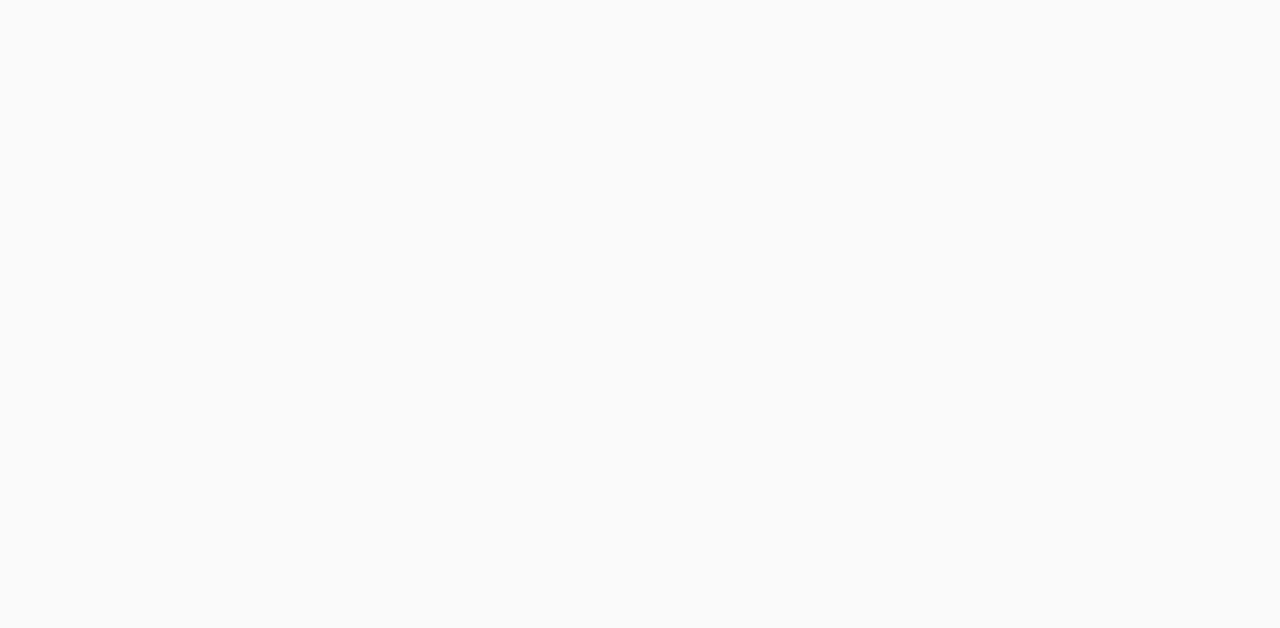
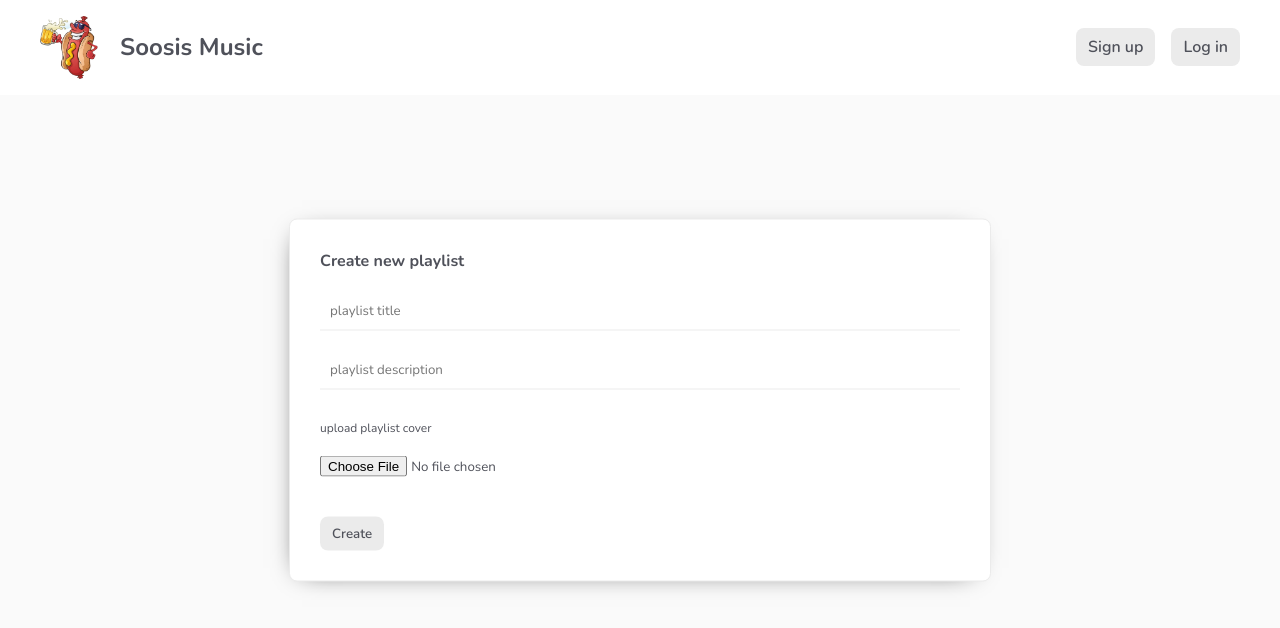
Before and after one commit to mohsenrs/soosis-ninja, a Vue app: page /playlist/create in a window 1280 px wide. Before the commit this address had no page. Shown: the top 628 px of the page. Built offline with nearby package versions, Linux system fonts and the light colour scheme; no server answers.

Commit message:
create playlist

```diff
--- a/src/App.vue
+++ b/src/App.vue
@@ -1,8 +1,17 @@
 <template>
+  <Navbar />
   <div class="content">
     <router-view />
   </div>
 </template>
+
+<script>
+import Navbar from './components/Navbar'
+
+export default {
+  components: { Navbar },
+}
+</script>
 
 <style>
 .content {
--- a/src/assets/main.css
+++ b/src/assets/main.css
@@ -53,7 +53,6 @@
   left: 50%;
   transform: translate(-50%, -50%);
   width: 50%;
-  margin: 0 auto;
   padding: 30px;
   border-radius: 8px;
   box-shadow: -4px 3px 26px -17px rgba(0,0,0,0.95);
--- /dev/null
+++ b/src/components/Navbar.vue
@@ -0,0 +1,77 @@
+<template>
+  <div class="navbar">
+    <nav>
+      <img src="../assets/soosis-music.png" alt="soosis music" />
+      <h1><router-link :to="{ name: 'Home' }">Soosis Music</router-link></h1>
+      <div class="links">
+        <div v-if="user">
+          <button @click="handleClick">Logout</button>
+        </div>
+        <div v-else>
+          <router-link class="btn" :to="{ name: 'Signup' }">Sign up</router-link>
+          <router-link class="btn" :to="{ name: 'Login' }">Log in</router-link>
+        </div>
+      </div>
+    </nav>
+  </div>
+</template>
+
+<script>
+import useLogout from '../composables/useLogout'
+import getUser from '../composables/getUser'
+import { useRouter } from 'vue-router'
+export default {
+  setup() {
+    const { logout } = useLogout()
+    const { user } = getUser()
+    const router = useRouter()
+
+    const handleClick = async () => {
+      await logout()
+      console.log('user logged out')
+      router.push({ name: 'Login' })
+    }
+
+    return { handleClick, user }
+  },
+}
+</script>
+
+<style scoped>
+.navbar {
+  padding: 16px 10px;
+  margin-bottom: 60px;
+  background-color: white;
+}
+nav {
+  display: block;
+  text-align: center;
+  margin: 0 auto;
+  max-width: 1200px;
+}
+h1 {
+  margin: 10px 0;
+}
+nav .links {
+  margin-left: auto;
+}
+nav .links a,
+button {
+  margin-left: 16px;
+  font-size: 16px;
+}
+nav img {
+  width: 60px;
+  height: auto;
+}
+
+@media screen and (min-width: 525px) {
+  nav {
+    display: flex;
+    align-items: center;
+  }
+  h1 {
+    margin-left: 20px;
+  }
+}
+</style>
--- a/src/router/index.js
+++ b/src/router/index.js
@@ -2,28 +2,34 @@
 import Home from '../views/Home.vue'
 import Login from '../views/auth/Login.vue'
 import Signup from '../views/auth/Signup.vue'
+import CreatePlaylist from '../views/playlists/CreatePlaylist.vue'
 
 const routes = [
   {
     path: '/',
     name: 'Home',
-    component: Home
+    component: Home,
   },
   {
     path: '/login',
     name: 'Login',
-    component: Login
+    component: Login,
   },
   {
     path: '/signup',
     name: 'Signup',
-    component: Signup
+    component: Signup,
+  },
+  {
+    path: '/playlist/create',
+    name: 'CreatePlaylist',
+    component: CreatePlaylist,
   },
 ]
 
 const router = createRouter({
   history: createWebHistory(process.env.BASE_URL),
-  routes
+  routes,
 })
 
 export default router
--- /dev/null
+++ b/src/views/playlists/CreatePlaylist.vue
@@ -0,0 +1,37 @@
+<template>
+  <form>
+    <h4>Create new playlist</h4>
+    <input type="text" placeholder="playlist title" v-model="title">
+    <input type="text" placeholder="playlist description" v-model="description">
+    <label>upload playlist cover</label>
+    <input type="file">
+    <button>Create</button>
+  </form>
+</template>
+
+<script>
+import { ref } from '@vue/reactivity'
+export default {
+  setup() {
+    const title = ref('')
+    const description = ref('')
+
+    return { title, description }
+  }
+}
+</script>
+
+<style>
+  input[type='file'] {
+    border: 0;
+    padding: 0;
+  }
+  label {
+    font-size: 12px;
+    display: block;
+    margin-top: 30px;
+  }
+  button {
+    margin-top: 20px;
+  }
+</style>
```
Also changed, not shown: src/assets/soosis-music.png (added).
